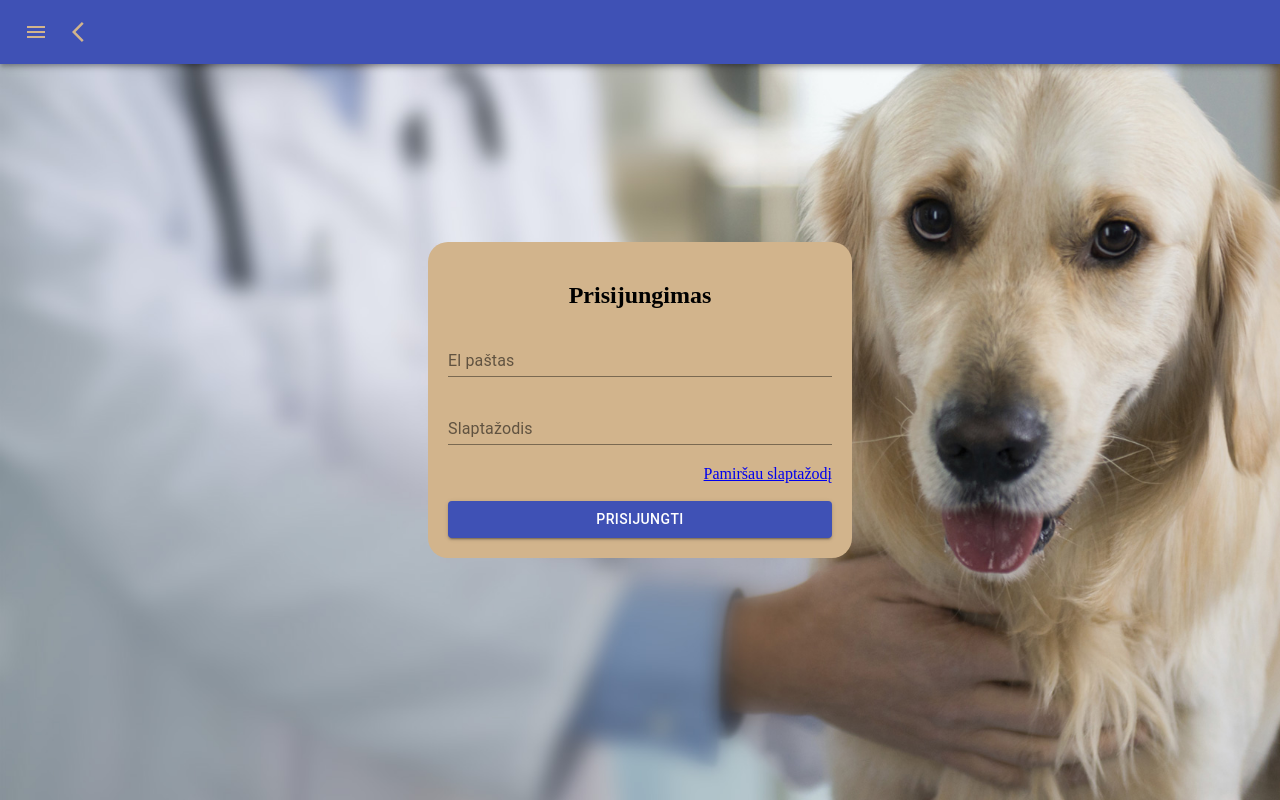
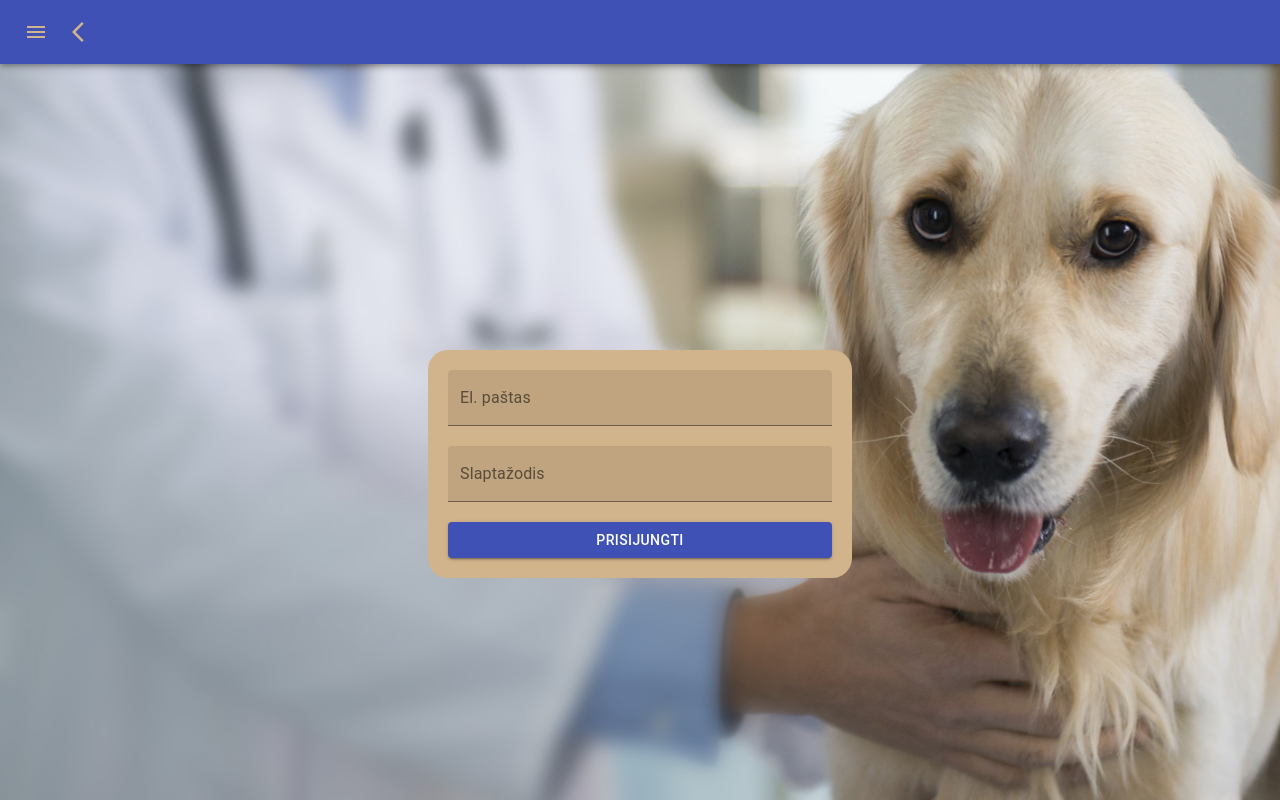
Before and after one commit to KraKeN-47/IT_Project, a React (Create React App) app: page /login in a window 1280 px wide. Built offline with nearby package versions, Linux system fonts and the light colour scheme.

Commit message:
Added formik and YUP packages for form validation, created formiktextfield

```diff
--- a/package.json
+++ b/package.json
@@ -15,8 +15,10 @@
     "@types/react-dom": "^16.9.9",
     "@types/react-router": "^5.1.8",
     "@types/react-router-dom": "^5.1.6",
+    "@types/yup": "^0.29.10",
     "axios": "^0.21.0",
     "connected-react-router": "^6.8.0",
+    "formik": "^2.2.5",
     "jwt-decode": "^3.0.0",
     "react": "^17.0.1",
     "react-dom": "^17.0.1",
@@ -28,7 +30,8 @@
     "redux-devtools-extension": "^2.13.8",
     "redux-saga": "^1.1.3",
     "typescript": "^4.0.5",
-    "web-vitals": "^0.2.4"
+    "web-vitals": "^0.2.4",
+    "yup": "^0.31.1"
   },
   "scripts": {
     "start": "react-scripts start",
--- a/src/components/FormWrapper.tsx
+++ b/src/components/FormWrapper.tsx
@@ -13,6 +13,7 @@
         top: 0,
         right: 0,
         left: 0,
+        marginTop: "5%",
       }}
     >
       {props.children}
--- /dev/null
+++ b/src/components/Formik/FormikForm.tsx
@@ -0,0 +1,49 @@
+import React from "react";
+import { Formik, FormikHelpers, FormikValues } from "formik";
+import { Box } from "@material-ui/core";
+import { FormWrapper } from "components";
+
+interface FormProps {
+  initialValues: {};
+  validationSchema: {};
+  handleSubmit: ((
+    values: FormikValues,
+    formikHelpers: FormikHelpers<FormikValues>
+  ) => void | Promise<any>) &
+    ((e?: React.FormEvent<HTMLFormElement> | undefined) => void);
+}
+
+const FormikForm: React.FC<FormProps> = (props) => {
+  const { initialValues, validationSchema, handleSubmit } = props;
+
+  return (
+    <FormWrapper>
+      <Box
+        width="30%"
+        style={{ background: "tan" }}
+        borderRadius="20px"
+        padding="20px"
+        textAlign="center"
+      >
+        <Formik
+          initialValues={initialValues}
+          validationSchema={validationSchema}
+          onSubmit={handleSubmit}
+        >
+          {(formikProps) => (
+            <>
+              <form
+                style={{ display: "grid" }}
+                onSubmit={formikProps.handleSubmit}
+              >
+                {props.children}
+              </form>
+            </>
+          )}
+        </Formik>
+      </Box>
+    </FormWrapper>
+  );
+};
+
+export default FormikForm;
--- /dev/null
+++ b/src/components/Formik/FormikTextField.tsx
@@ -0,0 +1,26 @@
+import React from "react";
+import { useField } from "formik";
+import { TextField, TextFieldProps } from "@material-ui/core";
+
+type FormikTextFieldProps = {
+  formikKey: string;
+} & TextFieldProps;
+
+const FormikTextField = ({ formikKey, ...props }: FormikTextFieldProps) => {
+  const [field, meta] = useField(formikKey);
+  return (
+    <TextField
+      style={{ marginBottom: "20px" }}
+      id={field.name}
+      name={field.name}
+      error={meta.touched && Boolean(meta.error)}
+      helperText={meta.touched ? meta.error : ""}
+      value={field.value}
+      onBlur={field.onBlur}
+      onChange={field.onChange}
+      {...props}
+    />
+  );
+};
+
+export default FormikTextField;
--- a/src/components/index.tsx
+++ b/src/components/index.tsx
@@ -2,3 +2,5 @@
 export { default as ProfileMenu } from "./ProfileMenu";
 export { default as FadeWrapper } from "./FadeWrapper/FadeWrapper";
 export { default as BurgerMenu } from "./BurgerMenu/BurgerMenu";
+export { default as FormikForm } from "./Formik/FormikForm";
+export { default as FormikTextField } from "./Formik/FormikTextField";
--- a/src/index.css
+++ b/src/index.css
@@ -3,4 +3,5 @@
   height: 100%;
   width: 100%;
   background-size: cover;
+  background-attachment: fixed;
 }
--- a/src/pages/authorization/LoginPage.tsx
+++ b/src/pages/authorization/LoginPage.tsx
@@ -1,23 +1,30 @@
-import React, { useState } from "react";
-import { TextField, Box, Button } from "@material-ui/core";
+import React from "react";
+import { Box, Button } from "@material-ui/core";
 import { useDispatch } from "react-redux";
 import { useHistory } from "react-router";
 import jwt from "jwt-decode";
+import * as Yup from "yup";
 
 import { login } from "modules/userType/userData.slice";
 import { api } from "global/variables";
 import { paths } from "router/paths";
-import { Link } from "react-router-dom";
-import { FormWrapper } from "components";
+import { FormWrapper, FormikForm, FormikTextField } from "components";
 
 const Login: React.FC = () => {
-  const [email, setEmail] = useState("");
-  const [password, setPassword] = useState("");
   const dispatch = useDispatch();
   const history = useHistory();
 
-  const handleSubmit = async (event: React.FormEvent<HTMLFormElement>) => {
-    event.preventDefault();
+  const validationSchema = Yup.object({
+    email: Yup.string()
+      .required("Privalomas laukas")
+      .email("Netinkamas pašto adresas"),
+    password: Yup.string()
+      .required("Privalomas laukas")
+      .min(5, "Mažiausiai 5 simboliai"),
+  });
+
+  const handleSubmit = async (event: any) => {
+    const { email, password } = event;
     api
       .post("/Auth/login", { pastas: email, password })
       .then((resp) => {
@@ -52,30 +59,30 @@
         textAlign="center"
       >
         <h2>Prisijungimas</h2>
-        <form onSubmit={handleSubmit} style={{ display: "grid" }}>
-          <TextField
-            id="outlined-basic"
-            label="El paštas"
+        <FormikForm
+          handleSubmit={handleSubmit}
+          validationSchema={validationSchema}
+          initialValues={{ email: "", password: "" }}
+        >
+          <FormikTextField
+            variant="filled"
+            label="El. paštas"
+            formikKey="email"
             name="email"
-            onChange={(event) => setEmail(event.target.value)}
             style={{ paddingBottom: "20px" }}
           />
-          <TextField
-            id="outlined-basic"
+          <FormikTextField
+            variant="filled"
             label="Slaptažodis"
+            formikKey="password"
             name="password"
+            style={{ paddingBottom: "20px" }}
             type="password"
-            onChange={(event) => setPassword(event.target.value)}
-            style={{ paddingBottom: "20px" }}
           />
-          <Link style={{ marginLeft: "auto" }} to={paths.resetPassword}>
-            Pamiršau slaptažodį
-          </Link>
-          <br />
           <Button variant="contained" type="submit" color="primary">
             Prisijungti
           </Button>
-        </form>
+        </FormikForm>
       </Box>
     </FormWrapper>
   );
--- a/src/pages/authorization/RegisterPage.tsx
+++ b/src/pages/authorization/RegisterPage.tsx
@@ -1,38 +1,84 @@
-import { Box, Button, TextField } from "@material-ui/core";
-import React, { useState } from "react";
+import { Box, Button } from "@material-ui/core";
+import React from "react";
 import { useDispatch } from "react-redux";
 import { useHistory } from "react-router-dom";
 import jwt from "jwt-decode";
+import * as Yup from "yup";
 
 import { api } from "global/variables";
 import { paths } from "router/paths";
 import { login } from "modules/userType/userData.slice";
-import { FormWrapper } from "components";
+import { FormWrapper, FormikForm, FormikTextField } from "components";
 
 const RegisterPage: React.FC = () => {
   const history = useHistory();
   const dispatch = useDispatch();
-  const [userName, setUserName] = useState("");
-  const [name, setName] = useState("");
-  const [surName, setSurName] = useState("");
-  const [email, setEmail] = useState("");
-  const [address, setAddress] = useState("");
-  const [password, setPassword] = useState("");
-  const [repeatPass, setRepeatPass] = useState("");
-  const [socialSecNr, setSocialSecNr] = useState("");
-  const [phoneNumber, setPhoneNumber] = useState("");
-  const handleSubmit = (event: React.FormEvent<HTMLFormElement>) => {
-    event.preventDefault();
+
+  const validationSchema = Yup.object({
+    userName: Yup.string()
+      .required("Privalomas laukas")
+      .min(5, "Mažiausiai 5 simboliai"),
+    vardas: Yup.string()
+      .required("Privalomas laukas")
+      .min(2, "Mažiausiai 2 simboliai"),
+    pavarde: Yup.string()
+      .required("Privalomas laukas")
+      .min(2, "Mažiausiai 2 simboliai"),
+    pastas: Yup.string()
+      .required("Privalomas laukas")
+      .email("Neteisingai įvestas el. paštas"),
+    adresas: Yup.string()
+      .required("Privalomas laukas")
+      .min(5, "Mažiausiai 5 simboliai"),
+    password: Yup.string()
+      .required("Privalomas laukas")
+      .min(5, "Mažiausiai 5 simboliai"),
+    repeatPassword: Yup.string()
+      .required("Privalomas laukas")
+      .oneOf([Yup.ref("password"), ""], "Slaptažodžiai nesutampa"),
+    asmensKodas: Yup.string()
+      .required("Privalomas laukas")
+      .matches(/^[0-9]*$/, "Tik skaičiai")
+      .length(11, "Asmens kodas turi 11 simbolių"),
+    telefononr: Yup.string()
+      .required("Privalomas laukas")
+      .matches(/^[0-9]*$/, "Tik skaičiai"),
+  });
+
+  const initialValues = {
+    userName: "",
+    vardas: "",
+    pavarde: "",
+    pastas: "",
+    adresas: "",
+    password: "",
+    repeatPassword: "",
+    asmensKodas: "",
+    telefononr: "",
+  };
+
+  const handleSubmit = (event: any) => {
+    const {
+      userName,
+      vardas,
+      pavarde,
+      pastas,
+      adresas,
+      password,
+      asmensKodas,
+      telefononr,
+    } = event;
+    console.log(event);
     api
       .post("/Auth/registerUser", {
         userName,
-        vardas: name,
-        pavarde: surName,
-        pastas: email,
-        adresas: address,
+        vardas,
+        pavarde,
+        pastas,
+        adresas,
         password,
-        asmensKodas: socialSecNr,
-        telefononr: phoneNumber,
+        asmensKodas,
+        telefononr,
       })
       .then((resp: any) => {
         const data: any = jwt(resp.data.token);
@@ -59,97 +105,59 @@
         padding="20px"
         textAlign="center"
       >
-        <h2>Registracija</h2>
-        <form style={{ display: "grid" }} onSubmit={handleSubmit}>
-          <TextField
-            style={{ paddingBottom: "20px" }}
-            color="primary"
-            id="outlined-basic"
+        <FormikForm
+          handleSubmit={handleSubmit}
+          initialValues={initialValues}
+          validationSchema={validationSchema}
+        >
+          <FormikTextField
+            formikKey="userName"
+            variant="filled"
             label="Slapyvardis"
-            name="userName"
-            onChange={(e) => setUserName(e.target.value)}
-            required
           />
-          <TextField
-            style={{ paddingBottom: "20px" }}
-            color="primary"
-            id="outlined-basic"
-            label="Vardas"
-            name="name"
-            onChange={(e) => setName(e.target.value)}
-            required
+          <FormikTextField formikKey="vardas" variant="filled" label="Vardas" />
+          <FormikTextField
+            formikKey="pavarde"
+            variant="filled"
+            label="Pavarde"
           />
-          <TextField
-            style={{ paddingBottom: "20px" }}
-            color="primary"
-            id="outlined-basic"
-            label="Pavardė"
-            name="surname"
-            onChange={(e) => setSurName(e.target.value)}
-            required
+          <FormikTextField
+            formikKey="pastas"
+            variant="filled"
+            label="El. paštas"
           />
-          <TextField
-            style={{ paddingBottom: "20px" }}
-            color="primary"
-            id="outlined-basic"
-            label="El. Paštas"
-            name="email"
-            onChange={(e) => setEmail(e.target.value)}
-            required
+          <FormikTextField
+            formikKey="adresas"
+            variant="filled"
+            label="Adresas"
           />
-          <TextField
-            style={{ paddingBottom: "20px" }}
-            color="primary"
-            id="outlined-basic"
-            label="Adresas"
-            name="address"
-            onChange={(e) => setAddress(e.target.value)}
-            required
+          <FormikTextField
+            formikKey="password"
+            type="password"
+            variant="filled"
+            label="Slaptažodis"
           />
-          <TextField
-            style={{ paddingBottom: "20px" }}
-            color="primary"
-            id="outlined-basic"
-            label="Slaptažodis"
-            name="password"
+          <FormikTextField
+            formikKey="repeatPassword"
             type="password"
-            onChange={(e) => setPassword(e.target.value)}
-            required
+            variant="filled"
+            label="Pakartokite slaptažodį"
           />
-          <TextField
-            style={{ paddingBottom: "20px" }}
-            color="primary"
-            id="outlined-basic"
-            label="Pakartokite slaptažodį"
-            name="repeatPassword"
-            type="password"
-            onChange={(e) => setRepeatPass(e.target.value)}
-            required
+          <FormikTextField
+            formikKey="asmensKodas"
+            variant="filled"
+            inputProps={{ maxLength: 11 }}
+            label="Asmens kodas"
           />
-          <TextField
-            style={{ paddingBottom: "20px" }}
-            color="primary"
-            id="outlined-basic"
-            label="Asmens Kodas"
-            name="socialSecNr"
-            type="text"
-            onChange={(e) => setSocialSecNr(e.target.value)}
-            required
-          />
-          <TextField
-            style={{ paddingBottom: "20px" }}
-            color="primary"
-            id="outlined-basic"
-            label="Telefono Nr."
-            name="phoneNumber"
-            type="text"
-            onChange={(e) => setPhoneNumber(e.target.value)}
-            required
+          <FormikTextField
+            formikKey="telefononr"
+            variant="filled"
+            label="Telefono numeris"
           />
           <Button color="primary" variant="contained" type="submit">
             Registruotis
           </Button>
-        </form>
+        </FormikForm>
       </Box>
     </FormWrapper>
   );
--- a/src/router/paths.ts
+++ b/src/router/paths.ts
@@ -1,4 +1,5 @@
 export enum paths {
+  test = "/test",
   home = "/",
   availableTimes = "/available-items",
   reservedTimes = "/reserved-items",
```
Also changed, not shown: 1 other file (tests, documents, lock files or other folders).
